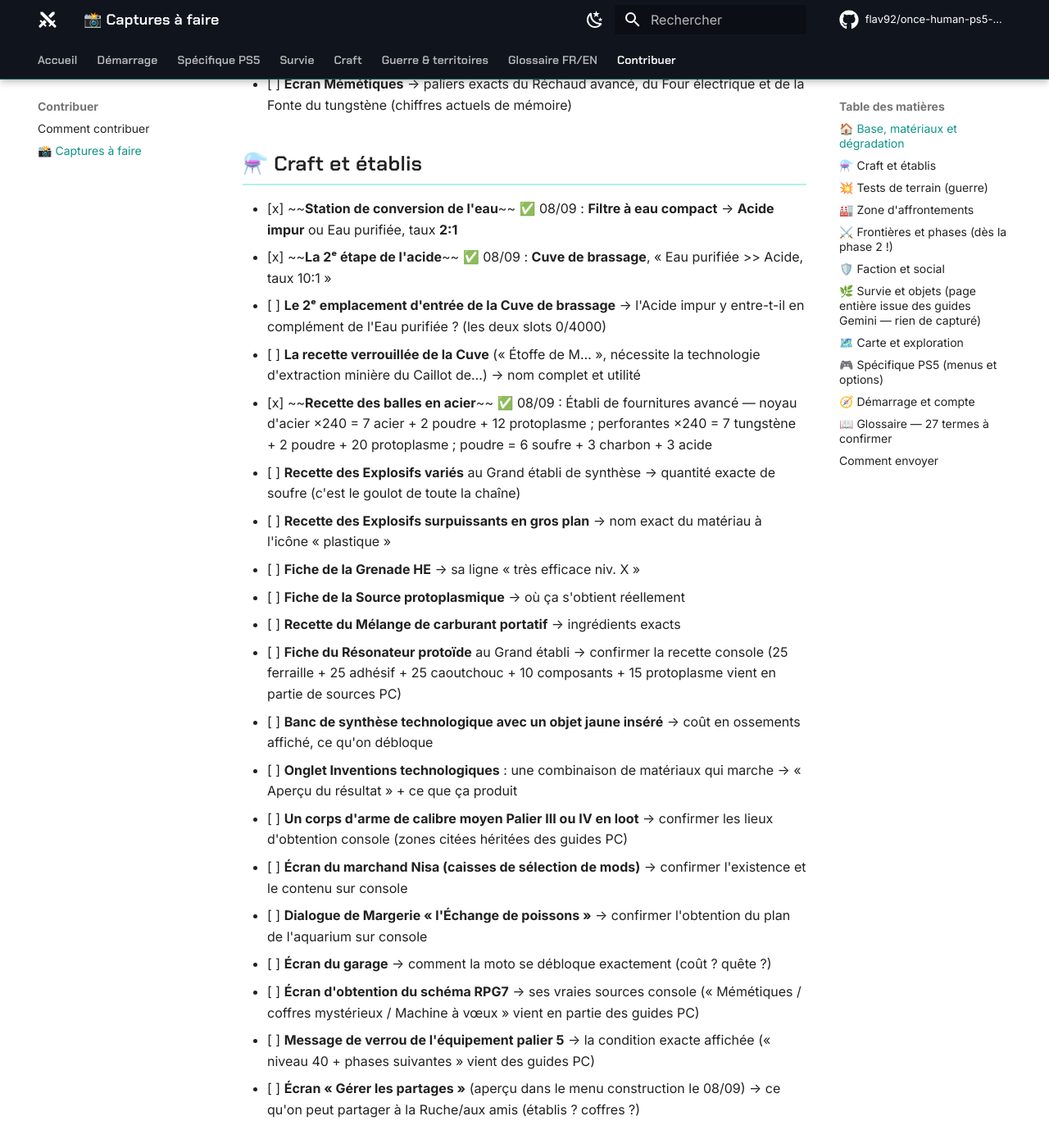
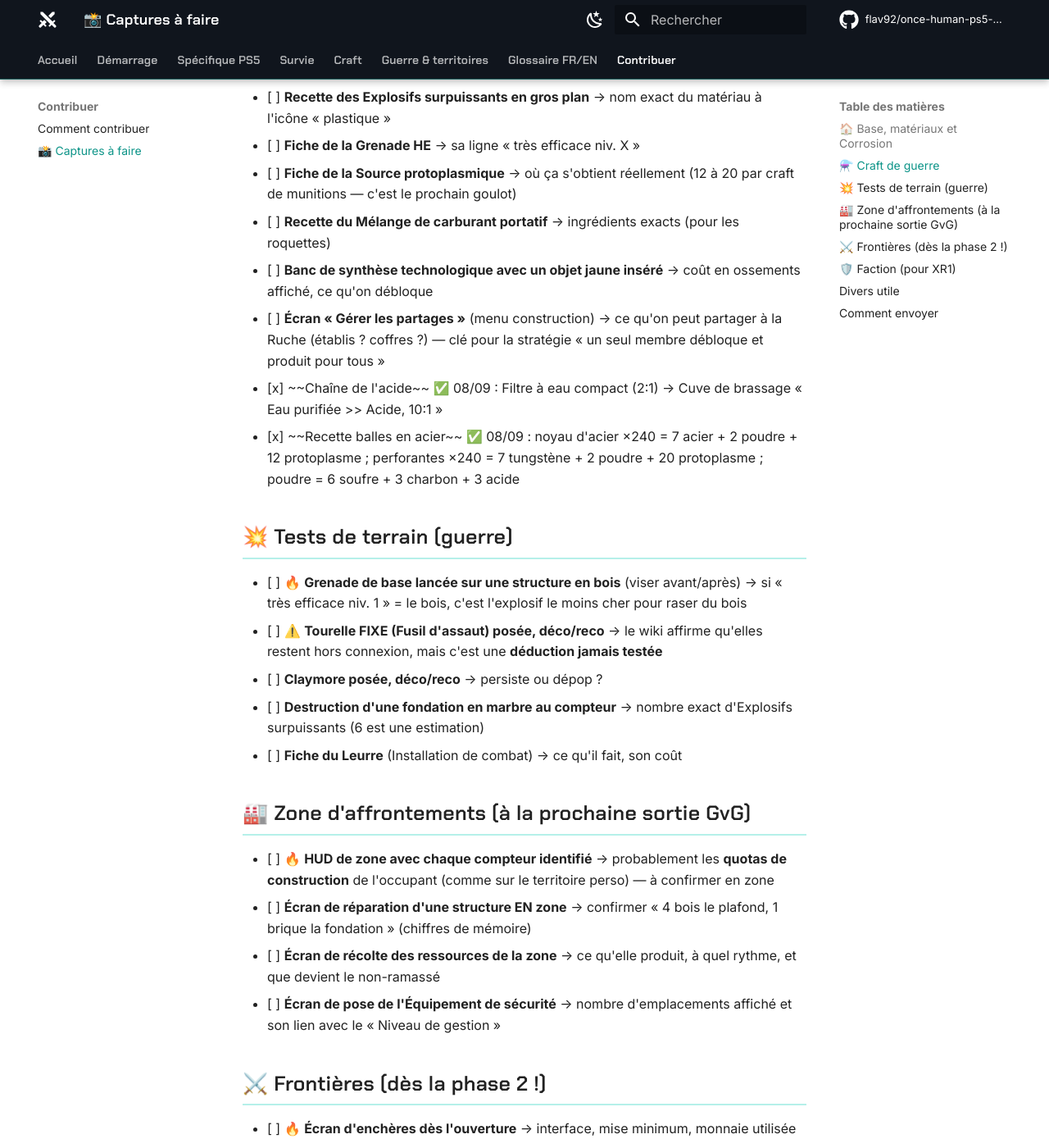
Before and after one commit to flav92/once-human-ps5-wiki, an MkDocs documentation site: the page built from docs/captures-a-faire.md, in a window 1280 px wide and 1400 px high, scrolled down 1358 px. Shown: the whole window at 82% size. Built offline with MkDocs 1.6.1 and Material for MkDocs 9.7.7, drawn with Linux system fonts in a browser that asks for light colours; comment, search, counter and statistics services are not loaded; some of the changed text lies outside the part shown.

Commit message:
Liste de captures recentrée : guerre, craft, base — suppression des items sans impact gameplay
Co-Authored-By: Claude Fable 5 <noreply@anthropic.com>
Claude-Session: https://claude.ai/code/session_01TCxfqbazixhXZqmCd3gYVk

```diff
--- a/docs/captures-a-faire.md
+++ b/docs/captures-a-faire.md
@@ -1,118 +1,75 @@
 # 📸 Captures à faire — la liste de vérification
 
-*Dernière mise à jour : 9 septembre 2026 — 3ᵉ relecture intégrale : ajout des sujets Survie, objets et partages*
+*Dernière mise à jour : 9 septembre 2026 — liste recentrée sur ce qui change votre façon de jouer : guerre, craft, base. Le reste du wiki garde ses marques « à confirmer » sur ses pages.*
 
 !!! warning "Pourquoi cette page"
-    Ce wiki ne garde que des infos **prouvées par capture d'écran PS5**. Tout ce qui est listé ici est actuellement **incertain, estimé, hérité des guides PC ou basé sur la mémoire** — donc potentiellement faux. Une capture = une ligne rayée de cette liste et un ✅ daté sur le wiki.
+    Ce wiki ne garde que des infos **prouvées par capture d'écran PS5**. Tout ce qui est listé ici est **incertain, estimé, hérité des guides PC ou basé sur la mémoire** — donc potentiellement faux. Une capture = une ligne rayée et un ✅ daté sur le wiki.
 
-**Méthode** : capture native PS5 (bouton Créer → partage via PS App, meilleure qualité qu'une photo d'écran). Pour une fiche d'objet ou de structure : **visez l'élément** pour afficher sa durabilité/description, ou ouvrez sa fiche dans le menu. Incluez le HUD quand les compteurs comptent. Les 🔥 = les plus utiles en priorité.
+**Méthode** : capture native PS5 (bouton Créer → partage via PS App). Pour une fiche : **visez l'élément** ou ouvrez sa fiche dans le menu. Les 🔥 = les plus utiles en priorité.
 
-## 🏠 Base, matériaux et dégradation
+## 🏠 Base, matériaux et Corrosion
 
-- [ ] 🔥 **Comparatif matériaux** : écran de réparation des deux fermes après une même nuit (ferme 1 : béton + plafonds brique / ferme 2 : tout bois) → coût réel par matériau, même durée
-- [x] ~~**Fiche d'un mur/fondation en BÉTON**~~ ✅ 08/09 : **Mur en béton 01 = 3 200 PV**. Les fiches de structures n'affichent PAS de numéro de stabilité
-- [x] ~~**Fiche d'un plafond en BRIQUE**~~ ✅ 08/09 : « Plafond en pierre 01 » = **1 800 PV** — et sa description dit « Mur de briques » : **pierre = brique en jeu**
-- [x] ~~**Fiche d'un élément en PIERRE**~~ ✅ 08/09 : même palier que la brique (Mur en pierre 01, 1 800 PV)
+- [ ] 🔥 **Comparatif matériaux** : écran de réparation des deux fermes après une même nuit (ferme 1 : béton + plafonds pierre / ferme 2 : tout bois) → coût réel par matériau, même durée
 - [ ] **Même structure visée à 2 moments notés** (heures connues) → **vrai rythme de Corrosion** en PV/heure — premiers points le 08/09 : mur béton 3161/3200, plafonds pierre 1780/1800 et 1773/1800 (heure exacte non notée)
 - [ ] **Écran « Renforcement de territoire »** (Terminal, touche Carré) → coût et durée de la protection anti-Corrosion
 - [ ] **La « valeur de pollution »** du territoire → où elle s'affiche, ce qui la fait monter (elle accélère la Corrosion)
-- [x] ~~**Fiche d'un coffre de stockage**~~ ✅ 08/09 : Petite ET Grande caisse de rangement = **500/500 PV**. *(Coût de réparation d'un coffre abîmé : encore à voir.)*
-- [ ] **Infobulle de la zone de la ferme à eau sur la carte** → statut raidable ou non (acquis 08/09 : c'est **Delta de Broken, niv. 12**, zone de départ — reste à voir l'infobulle exacte)
+- [ ] **Fiche d'un coffre abîmé** → coût de réparation d'un coffre (PV 500 déjà confirmés)
 - [ ] **Compteur de production des pompes à eau** (avec heure) → confirmer le rendement ~900 eaux contaminées / 2-3 h
-- [ ] **Écran de démolition d'une structure** → confirme-t-il un remboursement à **100 %** des matériaux ?
-- [ ] **Écran « Déplacer le territoire »** → confirmer gratuité + temps de recharge (~10 min, de mémoire)
-- [ ] **Écran Mémétiques** → paliers exacts du Réchaud avancé, du Four électrique et de la Fonte du tungstène (chiffres actuels de mémoire)
+- [ ] **Infobulle de la zone de la ferme sur la carte** → statut raidable ou non (acquis : Delta de Broken, niv. 12, zone de départ)
+- [x] ~~Fiche béton~~ ✅ 08/09 : **Mur en béton 01 = 3 200 PV** (pas de numéro de stabilité sur les fiches de structures)
+- [x] ~~Fiche brique/pierre~~ ✅ 08/09 : « Mur/Plafond en pierre 01 » = **1 800 PV** — description « Mur de briques » : **pierre = brique en jeu**
+- [x] ~~Fiche coffre~~ ✅ 08/09 : Petite ET Grande caisse de rangement = **500/500 PV**
 
-## ⚗️ Craft et établis
+## ⚗️ Craft de guerre
 
-- [x] ~~**Station de conversion de l'eau**~~ ✅ 08/09 : **Filtre à eau compact** → **Acide impur** ou Eau purifiée, taux **2:1**
-- [x] ~~**La 2ᵉ étape de l'acide**~~ ✅ 08/09 : **Cuve de brassage**, « Eau purifiée >> Acide, taux 10:1 »
 - [ ] **Le 2ᵉ emplacement d'entrée de la Cuve de brassage** → l'Acide impur y entre-t-il en complément de l'Eau purifiée ? (les deux slots 0/4000)
-- [ ] **La recette verrouillée de la Cuve** (« Étoffe de M… », nécessite la technologie d'extraction minière du Caillot de…) → nom complet et utilité
-- [x] ~~**Recette des balles en acier**~~ ✅ 08/09 : Établi de fournitures avancé — noyau d'acier ×240 = 7 acier + 2 poudre + 12 protoplasme ; perforantes ×240 = 7 tungstène + 2 poudre + 20 protoplasme ; poudre = 6 soufre + 3 charbon + 3 acide
-- [ ] **Recette des Explosifs variés** au Grand établi de synthèse → quantité exacte de soufre (c'est le goulot de toute la chaîne)
+- [ ] **Recette des Explosifs variés** au Grand établi de synthèse → quantité exacte de soufre (le goulot de toute la chaîne)
 - [ ] **Recette des Explosifs surpuissants en gros plan** → nom exact du matériau à l'icône « plastique »
 - [ ] **Fiche de la Grenade HE** → sa ligne « très efficace niv. X »
-- [ ] **Fiche de la Source protoplasmique** → où ça s'obtient réellement
-- [ ] **Recette du Mélange de carburant portatif** → ingrédients exacts
-- [ ] **Fiche du Résonateur protoïde** au Grand établi → confirmer la recette console (25 ferraille + 25 adhésif + 25 caoutchouc + 10 composants + 15 protoplasme vient en partie de sources PC)
+- [ ] **Fiche de la Source protoplasmique** → où ça s'obtient réellement (12 à 20 par craft de munitions — c'est le prochain goulot)
+- [ ] **Recette du Mélange de carburant portatif** → ingrédients exacts (pour les roquettes)
 - [ ] **Banc de synthèse technologique avec un objet jaune inséré** → coût en ossements affiché, ce qu'on débloque
-- [ ] **Onglet Inventions technologiques** : une combinaison de matériaux qui marche → « Aperçu du résultat » + ce que ça produit
-- [ ] **Un corps d'arme de calibre moyen Palier III ou IV en loot** → confirmer les lieux d'obtention console (zones citées héritées des guides PC)
-- [ ] **Écran du marchand Nisa (caisses de sélection de mods)** → confirmer l'existence et le contenu sur console
-- [ ] **Dialogue de Margerie « l'Échange de poissons »** → confirmer l'obtention du plan de l'aquarium sur console
-- [ ] **Écran du garage** → comment la moto se débloque exactement (coût ? quête ?)
-- [ ] **Écran d'obtention du schéma RPG7** → ses vraies sources console (« Mémétiques / coffres mystérieux / Machine à vœux » vient en partie des guides PC)
-- [ ] **Message de verrou de l'équipement palier 5** → la condition exacte affichée (« niveau 40 + phases suivantes » vient des guides PC)
-- [ ] **Écran « Gérer les partages »** (aperçu dans le menu construction le 08/09) → ce qu'on peut partager à la Ruche/aux amis (établis ? coffres ?)
+- [ ] **Écran « Gérer les partages »** (menu construction) → ce qu'on peut partager à la Ruche (établis ? coffres ?) — clé pour la stratégie « un seul membre débloque et produit pour tous »
+- [x] ~~Chaîne de l'acide~~ ✅ 08/09 : Filtre à eau compact (2:1) → Cuve de brassage « Eau purifiée >> Acide, 10:1 »
+- [x] ~~Recette balles en acier~~ ✅ 08/09 : noyau d'acier ×240 = 7 acier + 2 poudre + 12 protoplasme ; perforantes ×240 = 7 tungstène + 2 poudre + 20 protoplasme ; poudre = 6 soufre + 3 charbon + 3 acide
 
 ## 💥 Tests de terrain (guerre)
 
-- [ ] 🔥 **Grenade de base lancée sur une structure en bois** (viser avant/après) → vérifier « très efficace niv. 1 » = efficace sur le bois
+- [ ] 🔥 **Grenade de base lancée sur une structure en bois** (viser avant/après) → si « très efficace niv. 1 » = le bois, c'est l'explosif le moins cher pour raser du bois
+- [ ] ⚠️ **Tourelle FIXE (Fusil d'assaut) posée, déco/reco** → le wiki affirme qu'elles restent hors connexion, mais c'est une **déduction jamais testée**
+- [ ] **Claymore posée, déco/reco** → persiste ou dépop ?
 - [ ] **Destruction d'une fondation en marbre au compteur** → nombre exact d'Explosifs surpuissants (6 est une estimation)
-- [ ] **Claymore posée, déconnexion, reconnexion** → persiste ou dépop ?
-- [ ] ⚠️ **Tourelle FIXE (Fusil d'assaut) posée, déco/reco** → le wiki affirme qu'elles restent hors connexion, mais c'est une **déduction jamais testée** — à prouver
-- [ ] **Fiche du Leurre** (catégorie Installation de combat) → ce qu'il fait, son coût
-- [ ] **Coût de pose de la tourelle Fusil de chasse** (on n'a que celui du Fusil d'assaut)
-- [ ] **Fiches Tourelle opérée et Caméra de surveillance** → stats et coûts exacts
+- [ ] **Fiche du Leurre** (Installation de combat) → ce qu'il fait, son coût
 
-## 🏭 Zone d'affrontements
+## 🏭 Zone d'affrontements (à la prochaine sortie GvG)
 
-- [ ] 🔥 **HUD de zone avec chaque compteur identifié** → piste sérieuse depuis le 08/09 : ce sont probablement les **quotas de construction** (Structures/Meubles/Installations/Courant, comme sur le territoire perso) — à confirmer en zone
-- [ ] **Écran de pose de l'Équipement de sécurité dans une zone** → nombre d'emplacements affiché, et son lien supposé avec le « Niveau de gestion »
-- [ ] **Écran de récolte des ressources de la zone** → ce que produit la zone exactement (Stardust, barils…), à quel rythme, et que devient le non-ramassé
-- [ ] **Fiche du Câble d'alimentation** → sa vraie source (« Exploration ou Boutique » à confirmer)
-- [ ] **Écran de réparation d'une structure EN zone d'affrontements** → confirmer les coûts « 4 bois le plafond, 1 brique la fondation » (chiffres de mémoire, jamais capturés)
+- [ ] 🔥 **HUD de zone avec chaque compteur identifié** → probablement les **quotas de construction** de l'occupant (comme sur le territoire perso) — à confirmer en zone
+- [ ] **Écran de réparation d'une structure EN zone** → confirmer « 4 bois le plafond, 1 brique la fondation » (chiffres de mémoire)
+- [ ] **Écran de récolte des ressources de la zone** → ce qu'elle produit, à quel rythme, et que devient le non-ramassé
+- [ ] **Écran de pose de l'Équipement de sécurité** → nombre d'emplacements affiché et son lien avec le « Niveau de gestion »
 
-## ⚔️ Frontières et phases (dès la phase 2 !)
+## ⚔️ Frontières (dès la phase 2 !)
 
-- [ ] 🔥 **Écran d'enchères d'une frontière dès l'ouverture de la phase 2** → interface, mise minimum, monnaie utilisée
-- [ ] 🔥 **Horaires des batailles affichés en jeu** → les jours mer/ven/dim viennent des forums **PC** — les créneaux console EU ne sont documentés nulle part
-- [ ] **Message ou règle d'enchère visible** → confirmer que l'enchère est bien **à l'aveugle** sur console (info PC)
+- [ ] 🔥 **Écran d'enchères dès l'ouverture** → interface, mise minimum, monnaie utilisée
+- [ ] 🔥 **Horaires des batailles affichés en jeu** → les jours mer/ven/dim viennent des forums PC — rien de documenté pour console EU
+- [ ] **Règle d'enchère visible** → confirmer l'enchère **à l'aveugle** sur console
 - [ ] **Écran de déclaration de guerre** sur une frontière occupée → conditions, coût
 
-## 🛡️ Faction et social
+## 🛡️ Faction (pour XR1)
 
-- [ ] **Le tableau de recrutement de faction** → dans quel menu exact il se trouve sur PS5
-- [ ] **Écran des récompenses du Code d'invitation spéciale** → ce que gagnent le parrain et l'invité
-- [ ] **Onglet Boutique de la faction** → ce qu'on y achète, avec quelle monnaie (jamais documenté)
-- [ ] **Écran d'extension de capacité de la faction** → comment on dépasse les 30 places (« extensible » vient des guides PC)
-- [ ] **Écran Niveau de collection / Schémas** → confirmer le rythme d'obtention des composants de Précision
+- [ ] **Onglet Boutique de la faction** → ce qu'on y achète, avec quelle monnaie
+- [ ] **Écran d'extension de capacité** → comment dépasser les 30 places
+- [ ] **Récompenses du Code d'invitation spéciale** → ce que gagnent le parrain et l'invité (utile pour recruter)
+- [ ] **Écran Niveau de collection / Schémas** → rythme d'obtention des composants de Précision (accessoires d'armes)
 
-## 🌿 Survie et objets (page entière issue des guides Gemini — rien de capturé)
+## Divers utile
 
-- [ ] **Fiche des Gommes de santé mentale** → nom FR exact + effet réel sur la barre grise
-- [ ] **Fiche/recette de l'Activateur** à l'Établi de fournitures → soigne quoi, coûte quoi
-- [ ] **La tente de campement déployée** (roue des outils de survie) → durée réelle (10 min ?) + confirmation du point de réapparition
-- [ ] **Écran du feu de camp** → nom FR exact de l'eau bouillie + recette
-- [ ] **Fiche d'un plat cuisiné** → la durée de péremption affichée
-- [ ] **Message de blocage du PvP sous le niveau 10** + **fiche de la Pierre d'Écho** (active-t-elle vraiment l'État de Chaos automatiquement ?) — les deux viennent des guides PC
-- [ ] **Écran de l'unité de confinement avec le Garçon Digby** → rendement réel du farm passif de soufre
+- [ ] **Entrée dans une zone noircie de la carte** → confirmer l'hypothèse « zones irradiées » avant de s'y faire piéger
+- [ ] **Écran de l'unité de confinement avec le Garçon Digby** → rendement réel du farm passif de soufre (alimente tous les explosifs)
+- [ ] **Écran du garage** → comment la moto se débloque exactement
 
-## 🗺️ Carte et exploration
-
-- [ ] **Entrée dans une zone noircie de la carte** (HUD visible) → confirmer l'hypothèse « zones irradiées » (message de danger ? dégâts ?)
-- [ ] **Écran de mort** → confirmer qu'on lâche les **ressources brutes** mais qu'on garde l'équipement (règle héritée du PC)
-
-## 🎮 Spécifique PS5 (menus et options)
-
-- [ ] **Écran des contrôles** (options → contrôles) → mapping DualSense complet + **touche de bascule 1ère/3ème personne**
-- [ ] **Écran des réglages de sensibilité / aim assist** → les valeurs par défaut et ce qui est réglable
-- [ ] **Écran des modes graphiques** (Qualité/Performance) → noms et descriptions exacts affichés sur PS5
-- [ ] **Écran de sélection de serveur** → la liste réelle des serveurs Console EU
-- [ ] **Écran des notes de mise à jour en jeu** → le détail réel du patch console du 31/08 (jamais lu, seulement rapporté par la presse)
-- [ ] **Retour d'expérience** (pas une capture) : le mode Performance 120 fps est-il stable depuis le patch du 31/08 ?
-
-## 🧭 Démarrage et compte
-
-- [ ] **Écran de choix du scénario au premier lancement** (ou depuis un reroll) → la liste exacte des scénarios proposés côté console
-- [ ] **Le menu réel de liaison de compte sur PS5** → le chemin « Paramètres → Compte » vient des guides PC — capturer le vrai menu console
-- [ ] **Écran de sélection de serveur EU** → serveurs « Console » réellement listés (doublon assumé avec la section PS5 — c'est la même capture)
-
-## 📖 Glossaire — 27 termes à confirmer
-
-Le [glossaire](glossaire.md) compte encore **27 entrées « ❓ à vérifier »** : le nom français exact affiché sur PS5 pour Faction armée, « S'unir », Mémétiques, Mode construction, Établi de fournitures/d'équipement, Bureau de démontage, Liens d'énergie, État de Chaos, Tour de téléportation, Distributeur, Pierre d'Écho, Santé mentale, et les noms de zones (Dayton Wetlands, Broken Delta, Iron River, Deadsville, Marché de Meyer…). **Toute capture de menu ou de carte où l'un de ces termes apparaît** permet de rayer une ligne — pas besoin de captures dédiées, vos captures d'autres items feront l'affaire si le terme y est lisible.
+**Et le [glossaire](glossaire.md)** : ~25 termes encore « ❓ » — pas besoin de captures dédiées, n'importe quelle capture où le terme est lisible suffit.
 
 ## Comment envoyer
 
-Envoyez les captures dans la conversation du wiki ou via [Contribuer](contribuer.md). Chaque capture traitée est intégrée avec la date et le marqueur ✅. Pas besoin de tout faire : même 2-3 fiches prises en passant font avancer le wiki.
+Envoyez les captures dans la conversation du wiki ou via [Contribuer](contribuer.md). Chaque capture traitée = intégrée avec ✅ daté. Même 2-3 fiches en passant font avancer le wiki.
```
